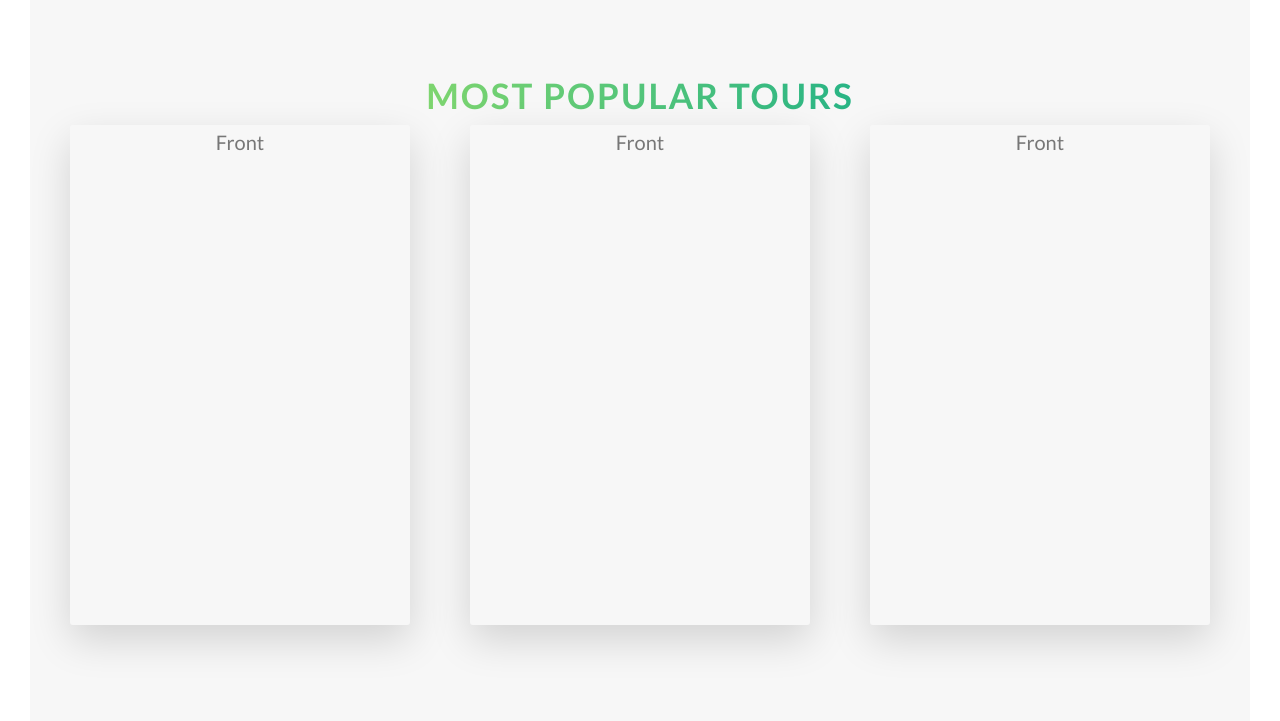
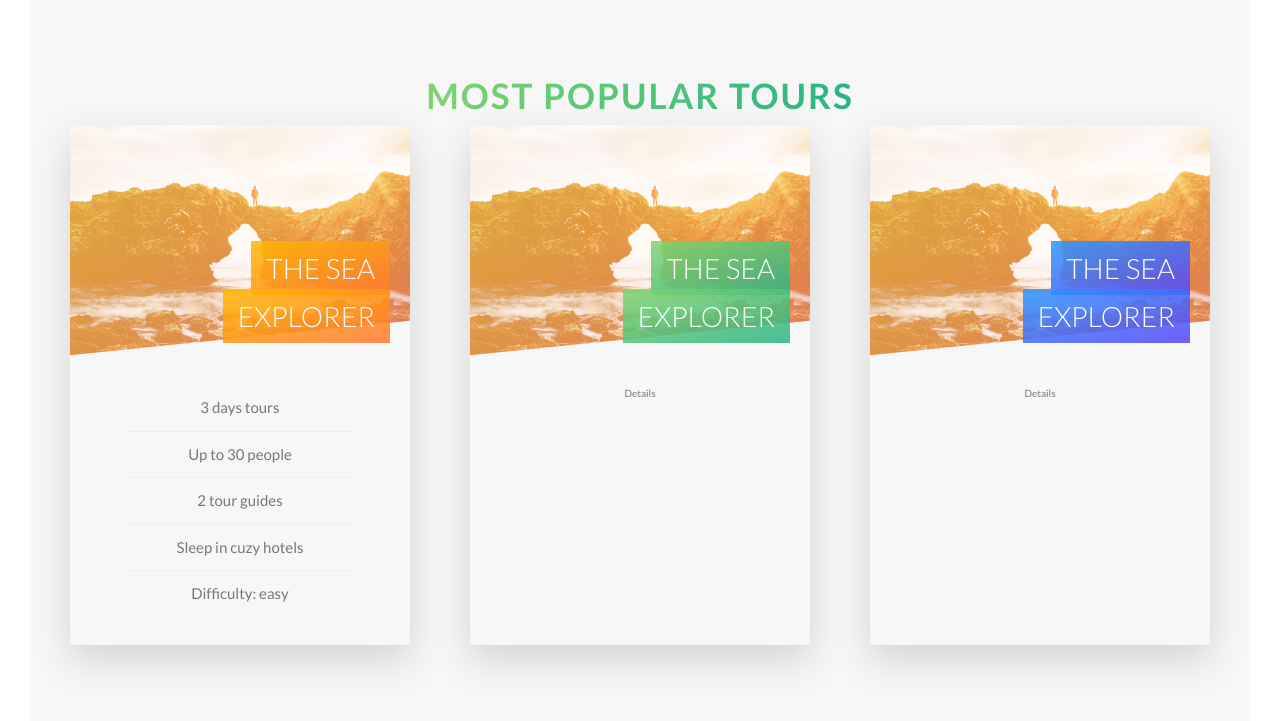
Before and after one commit to kishanjasani/Tour, a website: page index.html in a window 1280 px wide. Shown: the part 2249-2970 px from the top of the page. Drawn offline with Linux system fonts and the light colour scheme.

Commit message:
Add Front Card of toor booking

```diff
--- a/index.html
+++ b/index.html
@@ -97,7 +97,21 @@
                     <div class="col-1-of-3">
                         <div class="card">
                             <div class="card__side card__side--front">
-                                Front
+                                <div class="card__picture card__picture--1">
+                                    &nbsp;
+                                </div>
+                                <div class="card__heading">
+                                        <span class="card__heading-span card__heading-span--1"> The Sea Explorer</span>
+                                </div>
+                                <div class="card__details">
+                                    <ul>
+                                        <li>3 days tours</li>
+                                        <li>Up to 30 people</li>
+                                        <li>2 tour guides</li>
+                                        <li>Sleep in cuzy hotels</li>
+                                        <li>Difficulty: easy</li>
+                                    </ul>
+                                </div>
                             </div>
                             <div class="card__side card__side--back card__side--back-1">
                                 Back
@@ -107,7 +121,15 @@
                     <div class="col-1-of-3">
                         <div class="card">
                             <div class="card__side card__side--front">
-                                Front
+                                <div class="card__picture card__picture--1">
+                                    &nbsp;
+                                </div>
+                                <div class="card__heading">
+                                        <span class="card__heading-span card__heading-span--2"> The Sea Explorer</span>
+                                </div>
+                                <div class="card__details">
+                                    Details
+                                </div>
                             </div>
                             <div class="card__side card__side--back card__side--back-2">
                                 Back
@@ -117,7 +139,15 @@
                     <div class="col-1-of-3">
                         <div class="card">
                             <div class="card__side card__side--front">
-                                Front
+                                <div class="card__picture card__picture--1">
+                                    &nbsp;
+                                </div>
+                                <h4 class="card__heading">
+                                        <span class="card__heading-span card__heading-span--3"> The Sea Explorer</span>
+                                </h4>
+                                <div class="card__details">
+                                    Details
+                                </div>
                             </div>
                             <div class="card__side card__side--back card__side--back-3">
                                 Back
--- a/sass/abstracts/_variables.scss
+++ b/sass/abstracts/_variables.scss
@@ -10,7 +10,8 @@ $color-tertiary-light: #2998FF;
 $color-tertiary-dark: #5643FA;
 
 $color-dark-grey: #777777;
-$color-grey-light-1: #f7f7f7;
+$color-grey-light-1: #F7F7F7;
+$color-grey-light-2: #EEEEEE;
 $color-white: #FFFFFF;
 $color-black: #000000;
 
--- a/sass/components/_card.scss
+++ b/sass/components/_card.scss
@@ -2,17 +2,16 @@
     perspective: 150rem;
     -moz-perspective: 150rem;
     position: relative;
-    height: 50rem;
+    height: 52rem;
 
     &__side {
-        height: 50rem;
-        font-size: 2rem;
         transition: all .8s ease;
         position: absolute;
         top: 0;
         bottom: 0;
         width: 100%;
         backface-visibility: hidden;
+        overflow: hidden;
         border-radius: 3px;
         box-shadow: 0 1.5rem 4rem rgba($color-black, .15);
         &--front {
@@ -22,20 +21,86 @@
         &--back {
             transform: rotateY(180deg);
             &-1 {
-                background-image: linear-gradient(to right bottom, $color-secondary-light, $color-secondary-dark);
+                background-image: linear-gradient(to right bottom, rgba($color-secondary-light, .85), rgba($color-secondary-dark, .85));
             }
             &-2 {
-                background-image: linear-gradient(to right bottom, $color-primary-light, $color-primary-dark);
+                background-image: linear-gradient(to right bottom, rgba($color-primary-light, .85), rgba($color-primary-dark, .85));
             }
             &-3 {
-                background-image: linear-gradient(to right bottom, $color-tertiary-light, $color-tertiary-dark);
+                background-image: linear-gradient(to right bottom, rgba($color-tertiary-light, .85), rgba($color-tertiary-dark, .85));
             }
         }
     }
     &:hover &__side--front {
-        transform: rotateY(180deg);
+        transform: rotateY(-180deg);
     }
     &:hover &__side--back {
         transform: rotateY(0deg);
     }
+
+    // Front side styling
+    &__picture {
+        background-size: cover;
+        height: 23rem;
+        background-blend-mode: screen;
+        -webkit-clip-path: polygon(0 0, 100% 0, 100% 85%, 0 100%);
+        clip-path: polygon(0 0, 100% 0, 100% 85%, 0 100%);
+
+        &--1 {
+            background-image: linear-gradient(to right bottom, rgba($color-secondary-light, .85), rgba($color-secondary-dark, .85)), url('../img/nat-5.jpg');
+        }
+        &--2 {
+            background-image: linear-gradient(to right bottom, rgba($color-primary-light, .85), rgba($color-primary-dark, .85)), url('../img/nat-5.jpg');
+        }
+        &--3 {
+            background-image: linear-gradient(to right bottom, rgba($color-tertiary-light, .85), rgba($color-tertiary-dark, .85)), url('../img/nat-5.jpg');
+        }
+    }
+
+    &__heading {
+        position: absolute;
+        font-size: 2.8rem;
+        font-weight: 300;
+        color: $color-white;
+        text-transform: uppercase;
+        text-align: right;
+        top: 12rem;
+        right: 2rem;
+        width: 75%;
+
+    }
+
+    &__heading-span {
+        padding: 1rem 1.5rem;
+        -webkit-box-decoration-break: clone;
+        box-decoration-break: clone;
+        &--1 {
+            background-image: linear-gradient(to right bottom, rgba($color-secondary-light, .85), rgba($color-secondary-dark, .85));
+        }
+        &--2 {
+            background-image: linear-gradient(to right bottom, rgba($color-primary-light, .85), rgba($color-primary-dark, .85));
+        }
+        &--3 {
+            background-image: linear-gradient(to right bottom, rgba($color-tertiary-light, .85), rgba($color-tertiary-dark, .85));
+        }
+    }
+
+    &__details {
+        padding: 3rem;
+        ul {
+            list-style: none;
+            width: 80%;
+            margin: 0 auto;
+            li {
+                font-size: 1.5rem;
+                padding: 1rem;
+                text-align: center;
+
+                &:not(:last-child) {
+                    border-bottom: 1px solid $color-grey-light-2;
+                }
+            }
+        }
+    }
+
 }
--- a/sass/layout/_header.scss
+++ b/sass/layout/_header.scss
@@ -9,6 +9,7 @@
     background-size: cover;
     background-position: top;
     position: relative;
+    -webkit-clip-path: polygon(0 0, 100% 0, 100% 85%, 0 100%);
     clip-path: polygon(0 0, 100% 0, 100% 75vh, 0 100%);
 
     &__logo-box {
```
Also changed, not shown: css/style.css.
